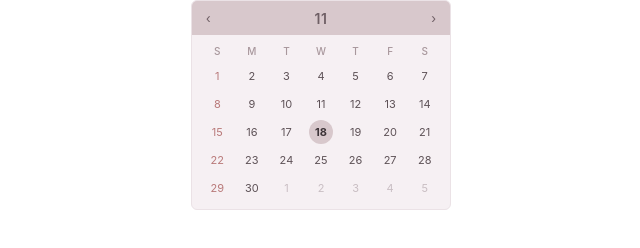
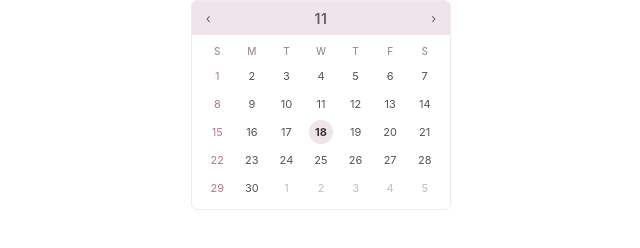
Before and after one commit to qhgus8203/-, a plain HTML site: page index.html in a window 1280 px wide. Shown: the whole page, without its empty margins (319-959 px from the left). Drawn offline with Linux system fonts and the light colour scheme.

Commit message:
Add files via upload

```diff
--- a/index.html
+++ b/index.html
@@ -5,17 +5,19 @@
   <meta name="viewport" content="width=device-width, initial-scale=1.0" />
   <title>Calendar Widget</title>
   <style>
-    :root {
-  --header-bg: #d8c8cc;      /* 헤더 배경: 참고 달력의 더스티 로즈 그레이 */
-  --header-text: #6f5f65;    /* 헤더 글자 */
-  --body-bg: #f6f0f3;        /* 달력 본문 배경: 연한 핑크 톤 */
-  --day-text: #5e5257;       /* 날짜 글자 */
-  --muted: #c9bec3;          /* 이전/다음 달 날짜 */
-  --weekday: #a8979c;        /* 요일 글자 */
-  --today-bg: #d8c8cc;       /* 오늘 날짜 강조 */
+   :root {
+  --header-bg: #efe4ea;      /* 헤더 배경: 참고 이미지의 연한 핑크-라일락 */
+  --header-text: #6b5a62;    /* 헤더 글자 */
+  --body-bg: #ffffff;        /* 본문 배경: 흰색 */
+  --day-text: #5a5055;       /* 날짜 글자 */
+  --muted: #c4bbc0;          /* 이전/다음 달 날짜 */
+  --weekday: #9c8f95;        /* 요일 글자 */
+  --today-bg: #efe4ea;       /* 오늘 날짜 강조 배경 */
   --today-text: #3d3438;     /* 오늘 날짜 글자 */
-  --border: #ebe2e6;         /* 테두리 */
+  --sunday: #b07a88;         /* 일요일 글자 */
+  --border: #f0eaed;         /* 테두리 */
 }
+
     * { box-sizing: border-box; margin: 0; padding: 0; }
 
     html, body {
@@ -83,31 +85,19 @@
       font-size: 11px;
       color: var(--day-text);
       height: 24px;
+      width: 24px;
       line-height: 24px;
       border-radius: 50%;
       margin: 1px auto;
-      width: 24px;
     }
 
-    .day.empty { visibility: hidden; }
+    .day.sunday { color: var(--sunday); }
     .day.other-month { color: var(--muted); }
     .day.today {
       background: var(--today-bg);
       color: var(--today-text);
       font-weight: 700;
     }
-    .day.sunday { color: #b97a7a; }
-    .day.today.sunday { color: var(--today-text); }
-
-    .footer-link {
-      display: block;
-      text-align: center;
-      font-size: 10px;
-      color: var(--weekday);
-      text-decoration: none;
-      padding: 0 0 6px;
-    }
-    .footer-link:hover { color: var(--header-text); }
   </style>
 </head>
 <body>
@@ -129,7 +119,7 @@
       const prevBtn = document.getElementById("prev");
       const nextBtn = document.getElementById("next");
 
-      // 기본값: 오늘이 속한 달 (한국 시간 기준)
+      // 기본값: 오늘이 속한 달
       const now = new Date();
       let viewYear  = now.getFullYear();
       let viewMonth = now.getMonth(); // 0 ~ 11
@@ -137,7 +127,6 @@
       function render() {
         // 헤더: 월 숫자만 표시 (예: 11월 -> "11")
         monthEl.textContent = String(viewMonth + 1);
-
         gridEl.innerHTML = "";
 
         WEEKDAYS.forEach(function (w, i) {
@@ -159,15 +148,14 @@
         for (let i = 0; i < totalCells; i++) {
           const el = document.createElement("div");
           el.className = "day";
-          const col = i % 7;
-          if (col === 0) el.classList.add("sunday");
+          if (i % 7 === 0) el.classList.add("sunday");
 
           if (i < firstDay) {
             // 이전 달 날짜
             el.textContent = prevDays - firstDay + i + 1;
             el.classList.add("other-month");
           } else if (i >= firstDay + daysInMonth) {
-            // 다음 달 날짜 (칸 맞추기용으로 숨김 처리)
+            // 다음 달 날짜
             el.textContent = i - (firstDay + daysInMonth) + 1;
             el.classList.add("other-month");
           } else {
```
